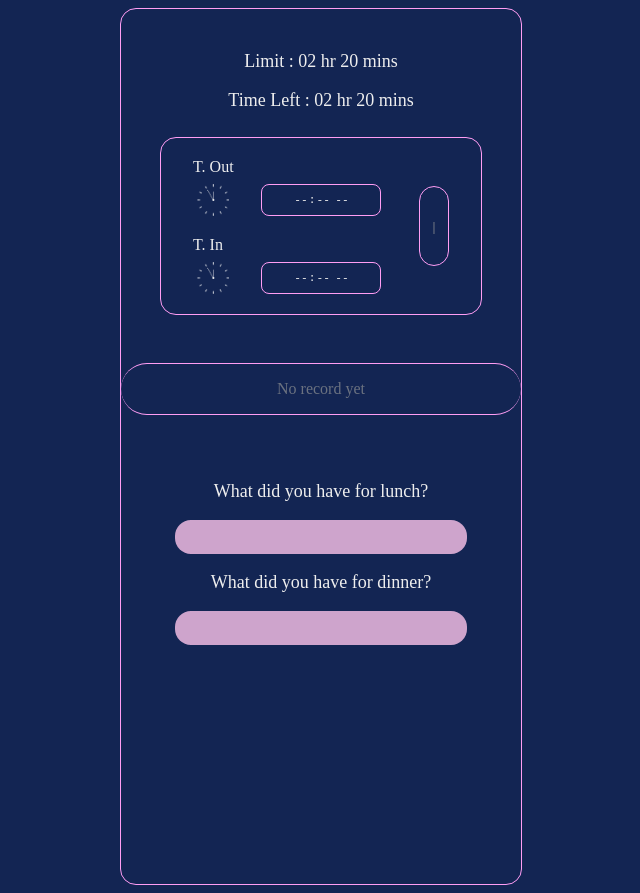
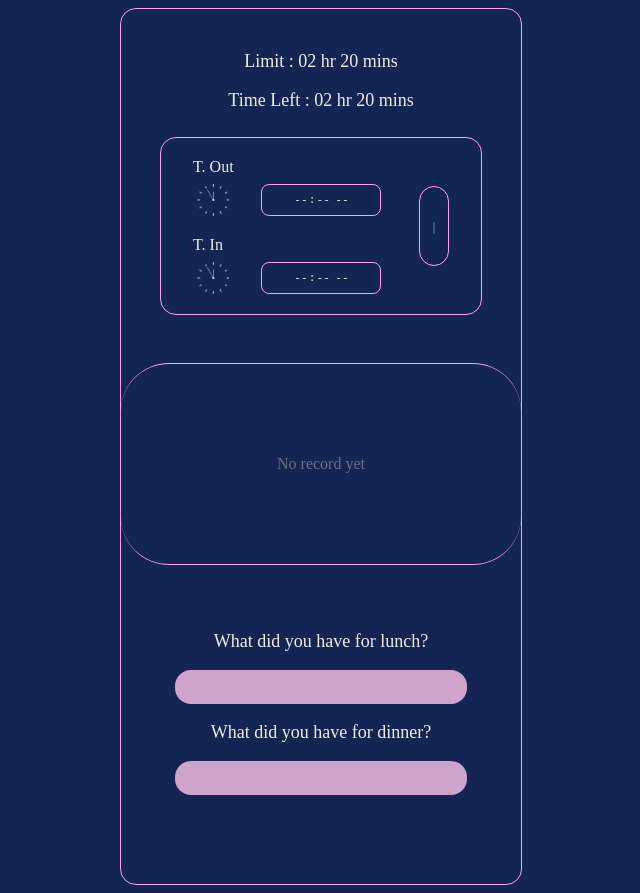
Before and after one commit to vickertan/Rest-Time, a React (Vite) app: page / in a window 1280 px wide. Shown: the whole page, without its empty margins (319-959 px from the left). Built offline with nearby package versions, Linux system fonts and the light colour scheme.

Commit message:
Only scroll record in fixed-size time-history box

```diff
--- a/src/main.css
+++ b/src/main.css
@@ -117,14 +117,29 @@ p {
 }
 
 .time-history {
+    display: flex;
+    height: 200px;
     margin: 1rem 0 3rem;
     border-top: 1px solid var(--pink);
     border-bottom: 1px solid var(--pink);
     border-radius: 3rem;
+    overflow-x: scroll;
+    justify-content: center;
+    align-items: center;
+}
+
+.time-history::-webkit-scrollbar {
+    display: none;
 }
 
 .time-history .default {
     color: var(--gray);
+    margin: auto;
+}
+
+.time-history .record {
+    margin: 0 1rem;
+    color: var(--light);
 }
 
 .note p {
```
